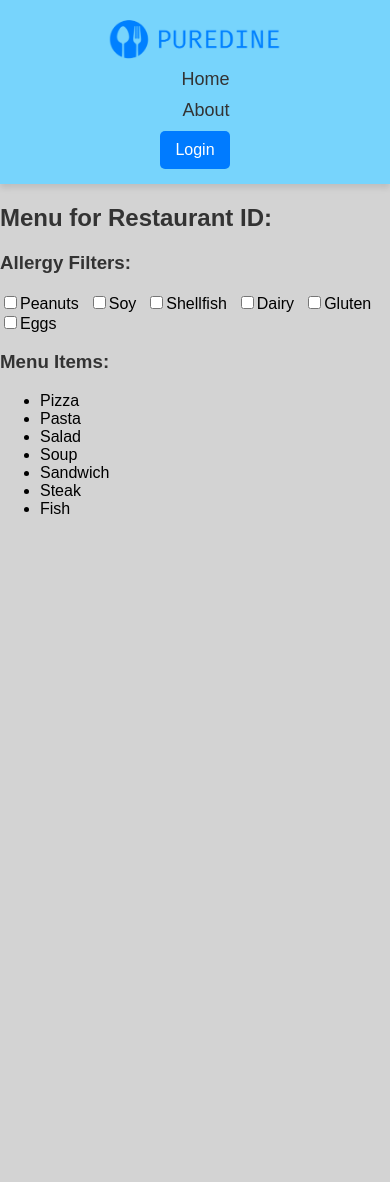
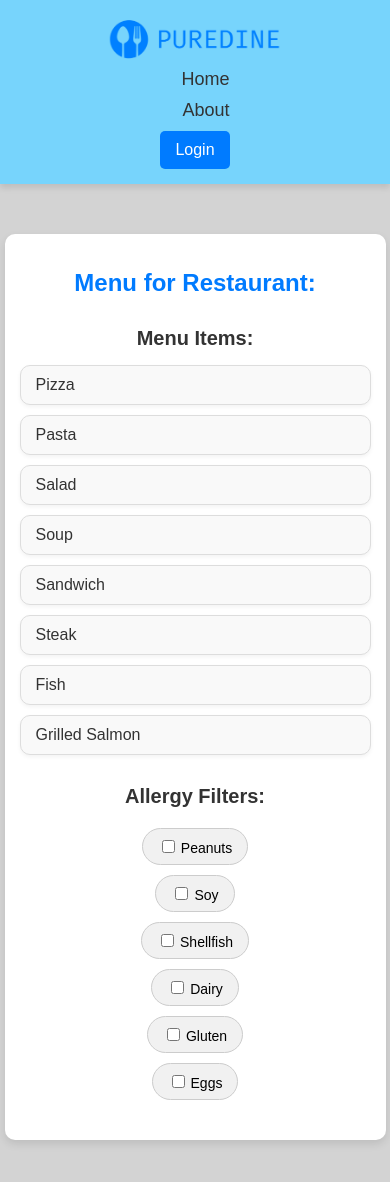
Before and after one commit to AidanEsposito/PureDine-CMSI-4072, a React (Create React App) app in the folder puredine/: page /menus in a window 390 px wide. Shown: the top 1182 px of the page. Before the commit the page ends 844 px from the top, so only its background shows below. Built offline with nearby package versions, Linux system fonts and the light colour scheme.

Commit message:
Adding edamam API code + menu page css

```diff
--- a/puredine/src/Menus.css
+++ b/puredine/src/Menus.css
@@ -1,50 +1,97 @@
+body {
+  margin: 0;
+  font-family: Arial, sans-serif;
+  background-color: lightgrey;
+}
+
 .menu-container {
-  max-width: 600px;
-  margin: auto;
+  max-width: 800px;
+  margin: 50px auto;
   padding: 20px;
-  background-color: #f8f9fa;
+  background-color: white;
+  box-shadow: 0 4px 8px rgba(0, 0, 0, 0.1);
   border-radius: 10px;
-  box-shadow: 0 4px 6px rgba(0, 0, 0, 0.1);
   text-align: center;
 }
 
-h2, h3 {
-  color: #333;
+.menu-container h2 {
+  color: #007bff;
+  font-size: 24px;
+  margin-bottom: 20px;
 }
 
-.allergy-section {
+.menu-container h3 {
+  color: #333;
+  font-size: 20px;
+  margin-top: 30px;
   margin-bottom: 15px;
 }
 
-.allergy-checkboxes {
+/* Allergy checkbox section */
+.allergy-filters {
   display: flex;
+  flex-wrap: wrap;
   justify-content: center;
-  gap: 15px;
-  flex-wrap: wrap;
+  margin-bottom: 20px;
 }
 
-.allergy-label {
-  display: flex;
-  align-items: center;
-  gap: 5px;
-  font-size: 16px;
+.allergy-filters label {
+  background-color: #f1f1f1;
+  border: 1px solid #ccc;
+  border-radius: 20px;
+  padding: 8px 15px;
+  margin: 5px;
+  cursor: pointer;
+  font-size: 14px;
+  transition: background-color 0.3s;
 }
 
-.menu-list {
-  list-style: none;
-  padding: 0;
-}
-
-.menu-item {
-  padding: 10px;
-  background: white;
-  margin: 5px;
-  border-radius: 5px;
-  box-shadow: 0 2px 4px rgba(0, 0, 0, 0.1);
-  font-size: 18px;
+.allergy-filters input[type="checkbox"] {
+  margin-right: 6px;
   cursor: pointer;
 }
 
-.menu-item:hover {
-  background: #ffeb99;
+.allergy-filters label:hover {
+  background-color: #e6e6e6;
 }
+
+/* Menu list styling */
+ul.menu-items {
+  list-style: none;
+  padding: 0;
+  margin-top: 10px;
+  text-align: left;
+}
+
+ul.menu-items li {
+  background-color: #f9f9f9;
+  border: 1px solid #ddd;
+  border-radius: 10px;
+  padding: 12px 20px;
+  margin-bottom: 10px;
+  font-size: 16px;
+  color: #333;
+  box-shadow: 0 2px 4px rgba(0, 0, 0, 0.05);
+  transition: background-color 0.2s;
+}
+
+ul.menu-items li:hover {
+  background-color: #f0f0f0;
+}
+
+/* Responsive */
+@media screen and (max-width: 600px) {
+  .menu-container {
+    width: 90%;
+    padding: 15px;
+  }
+
+  .allergy-filters {
+    flex-direction: column;
+    align-items: center;
+  }
+
+  ul.menu-items li {
+    padding: 10px 15px;
+  }
+}
--- a/puredine/src/Menus.js
+++ b/puredine/src/Menus.js
@@ -22,24 +22,13 @@ function Menu() {
   };
 
   return (
-    <div>
-      <h2>Menu for Restaurant ID: {restaurantId}</h2>
+    <div className="menu-container">
 
-      <h3>Allergy Filters:</h3>
-      {allergies.map((allergy) => (
-        <label key={allergy} style={{ marginRight: "10px" }}>
-          <input
-            type="checkbox"
-            value={allergy}
-            checked={selectedAllergies.includes(allergy)}
-            onChange={() => toggleAllergy(allergy)}
-          />
-          {allergy}
-        </label>
-      ))}
+
+      <h2>Menu for Restaurant: {restaurantId}</h2>
 
       <h3>Menu Items:</h3>
-      <ul>
+      <ul className="menu-items">
         <li>Pizza</li>
         <li>Pasta</li>
         <li>Salad</li>
@@ -47,7 +36,24 @@ function Menu() {
         <li>Sandwich</li>
         <li>Steak</li>
         <li>Fish</li>
+        <li>Grilled Salmon</li>
       </ul>
+
+      <h3>Allergy Filters:</h3>
+      <div className="allergy-filters">
+        {allergies.map((allergy) => (
+          <label key={allergy}>
+            <input
+              type="checkbox"
+              value={allergy}
+              checked={selectedAllergies.includes(allergy)}
+              onChange={() => toggleAllergy(allergy)}
+            />
+            {allergy}
+          </label>
+        ))}
+      </div>
+
     </div>
   );
 }
```
Also changed, not shown: puredine/Server.js (+25 -0 lines), 1 other file (tests, documents, lock files or other folders).
